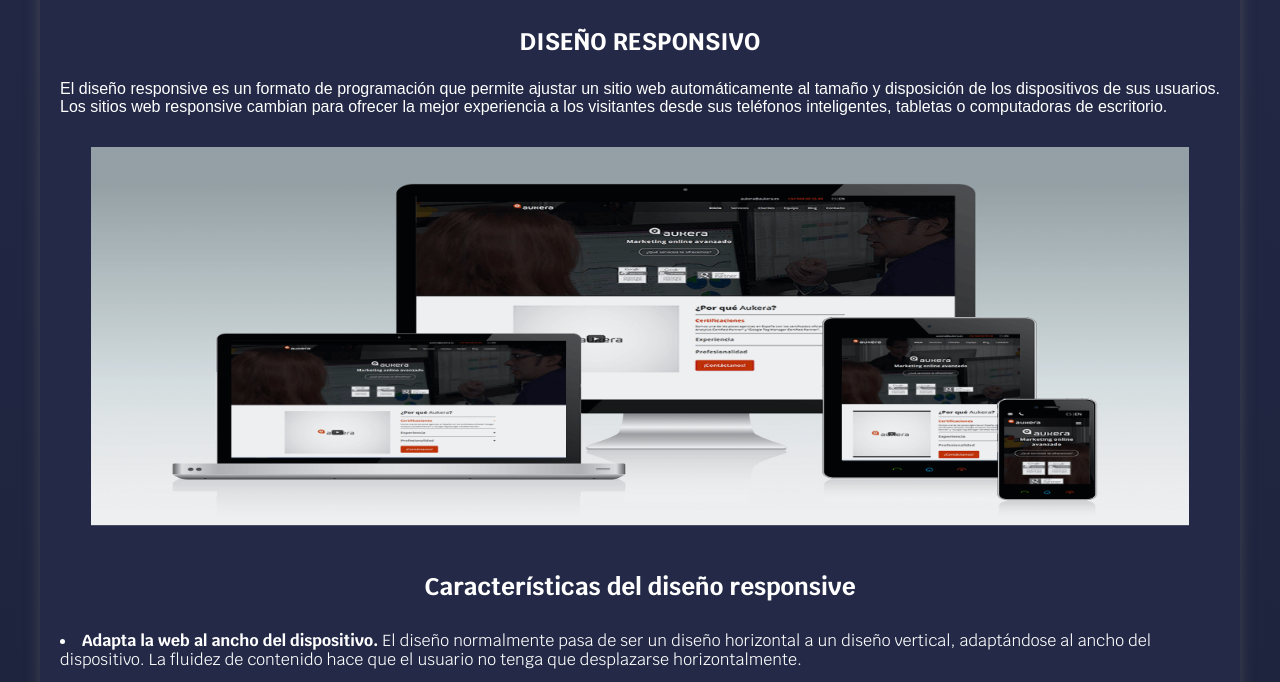
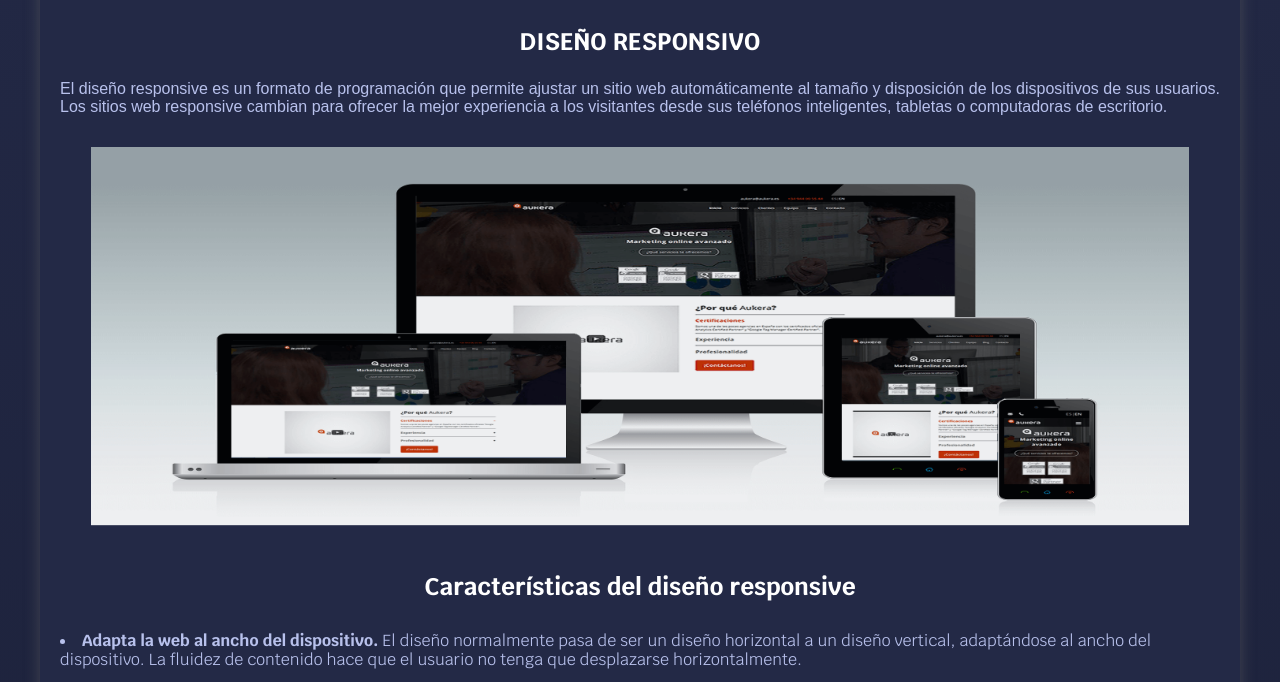
Before and after one commit to GuillermoMora03/freelancer, a website: page pages/AplicacionesMóviles.html in a window 1280 px wide. Shown: the part 227-909 px from the top of the page. Drawn offline with nearby package versions, Linux system fonts and the light colour scheme; files that its build step writes are made by us from their sources.

Commit message:
CAmbios en el parrafo

```diff
--- a/css/styles.css
+++ b/css/styles.css
@@ -366,7 +366,7 @@ img{
 
 p{
     font-family: 'Gabarito', sans-serif;
-    color: var(--paragraph);
+    color: var(--paragraph)!important;
 }
 
 .Descripcion_Metodo {
@@ -389,3 +389,9 @@ h4{
     font-family: 'Gabarito', sans-serif;
     font-size: 45px;
 }
+
+/* Pagina Aplicacione Moviles */
+
+li{
+    color: var(--paragraph);
+   }
--- a/pages/AplicacionesMóviles.html
+++ b/pages/AplicacionesMóviles.html
@@ -5,7 +5,6 @@
     <meta name="viewport" content="width=device-width, initial-scale=1.0">
     <link rel="preload" href="../css/styles.css" as="style">
     <link rel="stylesheet" href="../css/styles.css">
-    <title>Métodos Numéricos</title>
     <link rel="preload" href="../css/normalize.css" as="style">
     <link rel="stylesheet" href="css/normalize.css">
     <link rel="preconnect" href="https://fonts.googleapis.com">
@@ -13,9 +12,10 @@
     <link href="https://fonts.googleapis.com/css2?family=Krub:wght@400;700&display=swap"
     rel="stylesheet">
     <link
-      rel="stylesheet"
-      href="https://cdnjs.cloudflare.com/ajax/libs/animate.css/4.1.1/animate.min.css"
+    rel="stylesheet"
+    href="https://cdnjs.cloudflare.com/ajax/libs/animate.css/4.1.1/animate.min.css"
     />
+    <title>Métodos Numéricos</title>
     <style>
         h3, h4, h5, h6 {
             color: white;
@@ -37,7 +37,6 @@
        p {
            text-align: justify;
            margin: 20px 0;
-           color: white;
        }
        table {
             color: white;
@@ -53,9 +52,6 @@
        }
        th {
            background-color: #eebbc3;
-       }
-       li{
-        color: white;
        }
 </style>
 </head>
@@ -126,6 +122,7 @@
         <img src="../image/resposivo5.png" alt="Imagen-Diseño-Resposivo" width="700" , height="400">
     </div>
     <h6>Diferencias entre <h7>Diseño Responsivo</h7> y <h8>Diseño Adaptativo</h8> </h6>
+    <div class="contenedor">
     <table>
     <tr>
         <th>Característica</th>
@@ -168,6 +165,7 @@
             <td>Aunque todavía se utiliza en algunos casos, el diseño adaptativo ha perdido popularidad a favor del diseño responsivo en la mayoría de los casos.</td>
   </tr>
     </table>
+</div>
      </main>
 
      <footer class="footer">
```
